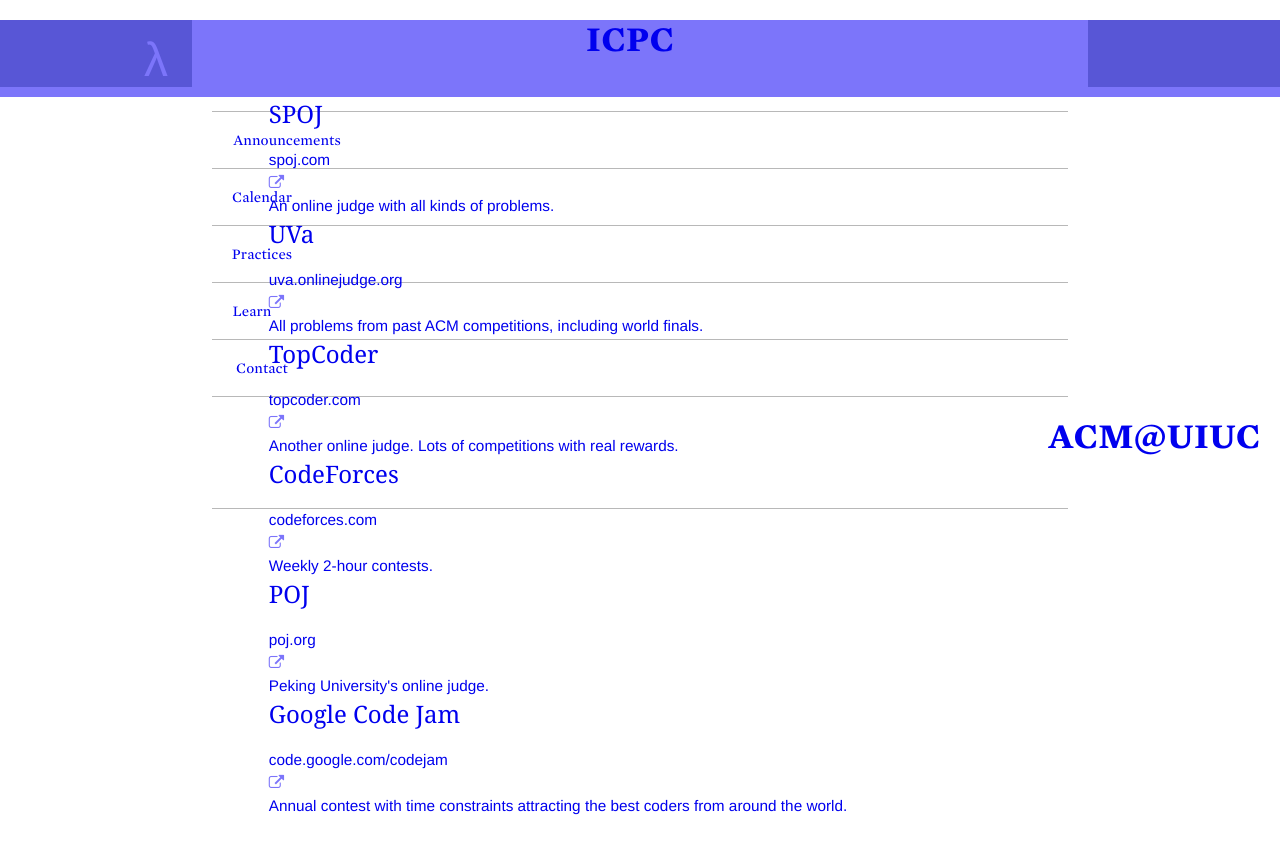
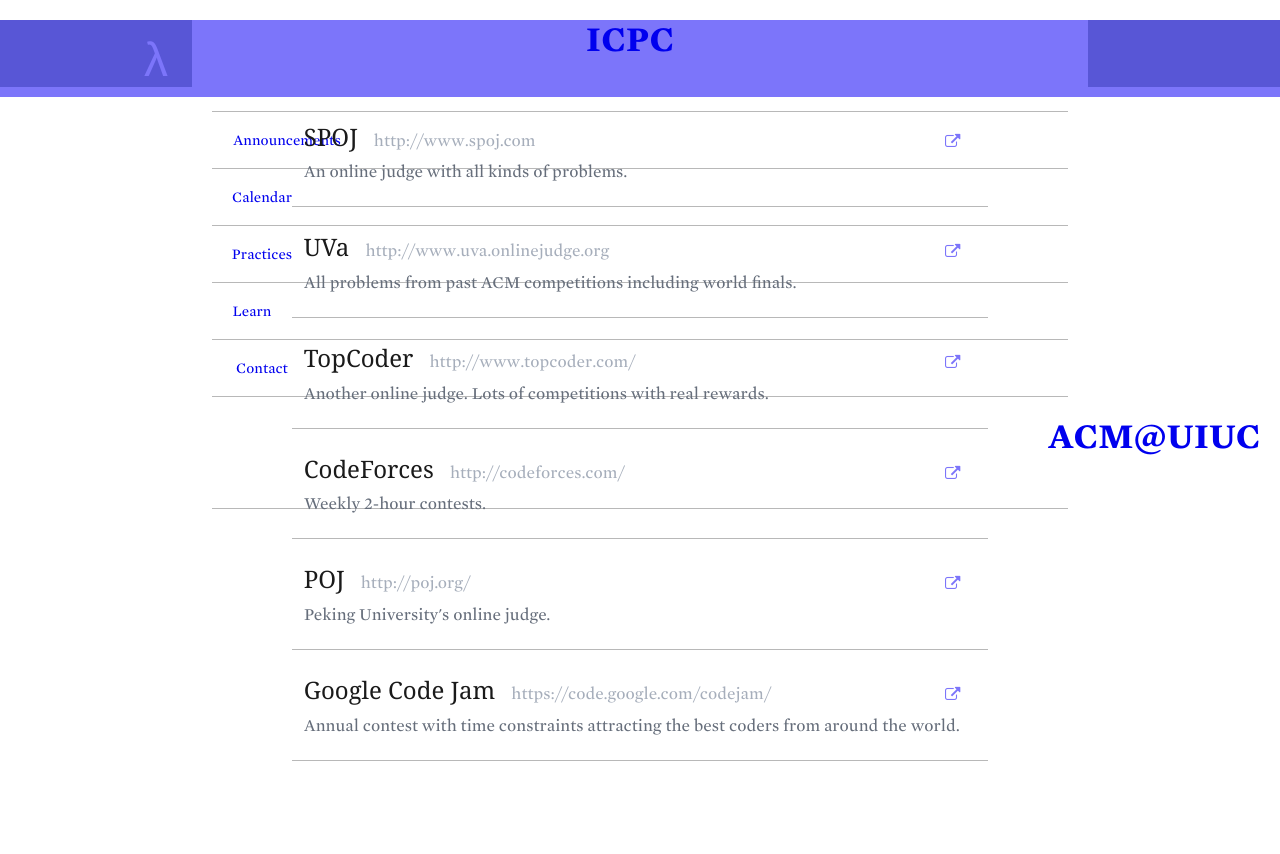
Before and after one commit to acm-uiuc/icpc-website, a Jekyll site: the page built from learn.html, in a window 1280 px wide. Shown: the top 854 px of the page. Built offline with Jekyll 4.4.1, drawn with Linux system fonts in a browser that asks for light colours; nearby versions of some CDN libraries; some web fonts are replaced; Markdown is read by kramdown in place of the engine named in the settings.

Commit message:
abstracted sig info to _data

```diff
--- /dev/null
+++ b/_data/contact.yml
@@ -0,0 +1,3 @@
+mailing_list: "https://www-s.acm.uiuc.edu/cgi-bin/mailman/listinfo/icpc-l"
+email: "e@mail.com"
+facebook: "https://www.facebook.com/groups/IllinoisICPC/"
--- a/learn.html
+++ b/learn.html
@@ -3,61 +3,13 @@
 title: Learn
 ---
 
-<div class="resources">
-<div class="resource">
-  <a href="http://www.spoj.com/">
-    <h2 class="title">SPOJ</h2>
-    <div class="link">spoj.com</div>
-    <div class="fa fa-external-link"></div>
-    <div>An online judge with all kinds of problems.</div>
-  </a>
-</div>
-
-<div class="resource">
-  <a href="http://uva.onlinejudge.org/">
-    <h2 class="title">UVa</h2>
-    <div class="link">uva.onlinejudge.org</div>
-    <div class="fa fa-external-link"></div>
-    <div>All problems from past ACM competitions, including world finals.</div>
-  </a>
-</div>
-
-<div class="resource">
-  <a href="http://www.topcoder.com/">
-    <h2 class="title">TopCoder</h2>
-    <div class="link">topcoder.com</div>
-    <div class="fa fa-external-link"></div>
-    <div>Another online judge. Lots of competitions with real rewards.</div>
-  </a>
-</div>
-
-<div class="resource">
-  <a href="http://codeforces.com/">
-    <h2 class="title">CodeForces</h2>
-    <div class="link">codeforces.com</div>
-    <div class="fa fa-external-link"></div>
-    <div>Weekly 2-hour contests.</div>
-  </a>
-</div>
-
-<div class="resource">
-  <a href="http://poj.org/">
-    <h2 class="title">POJ</h2>
-    <div class="link">poj.org</div>
-    <div class="fa fa-external-link"></div>
-    <div>Peking University's online judge.</div>
-  </a>
-</div>
-
-<div class="resource">
-  <a href="https://code.google.com/codejam/">
-    <h2 class="title">Google Code Jam</h2>
-    <div class="link">code.google.com/codejam</div>
-    <div class="fa fa-external-link"></div>
-    <div>
-      Annual contest with time constraints attracting the best coders
-      from around the world.
-    </div>
-  </a>
-</div>
-</div>
+{% for resource in site.data.learn %}
+  <div class="item">
+    <a href="{{ resource.link }}">
+      <h2 class="title">{{ resource.title }}</h2>
+      <div class="link">{{ resource.link }}</div>
+      <div class="fa fa-external-link"></div>
+      <div>{{ resource.description }}</div>
+    </a>
+  </div>
+{% endfor %}
```
Also changed, not shown: _data/learn.yml (added, +23 -0 lines), contact.html (+3 -5 lines).
